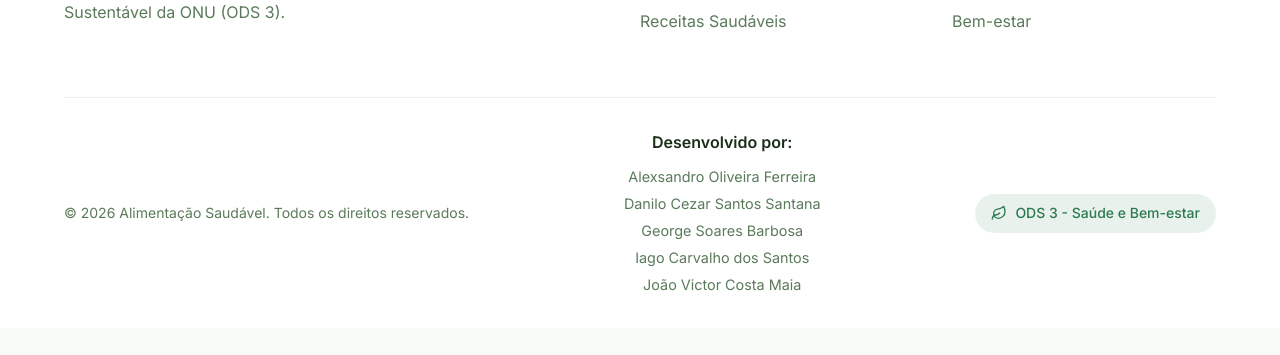
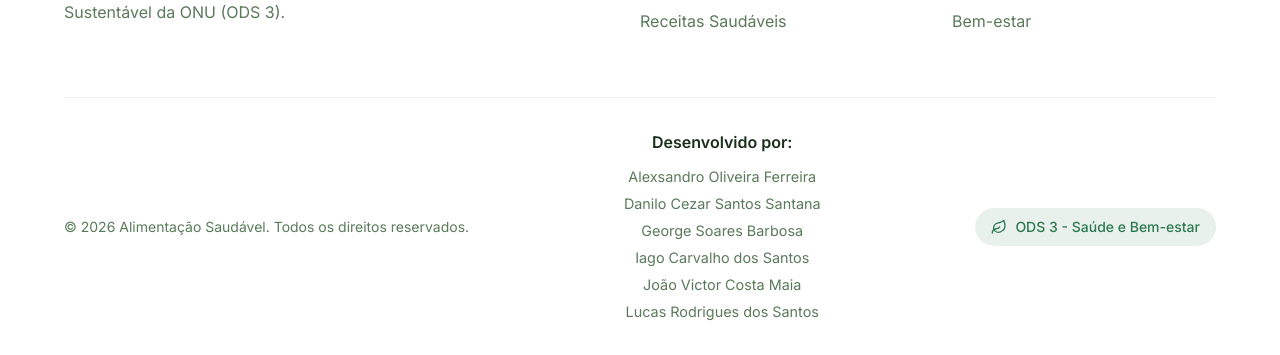
Before and after one commit to Danilocss13/trabalhoODS3.github.io, a plain HTML site: page index.html in a window 1280 px wide. Shown: the part 2321-2676 px from the top of the page. Before the commit the page ends 2649 px from the top, so only its background shows below. Drawn offline with nearby package versions, Linux system fonts and the light colour scheme.

Commit message:
Atualização

```diff
--- a/index.html
+++ b/index.html
@@ -265,6 +265,7 @@
             <li>George Soares Barbosa</li>
             <li>Iago Carvalho dos Santos</li>
             <li>João Victor Costa Maia</li>
+            <li>Lucas Rodrigues dos Santos</li>
           </ul>
         </div>
         <div class="footer-badge">
```
